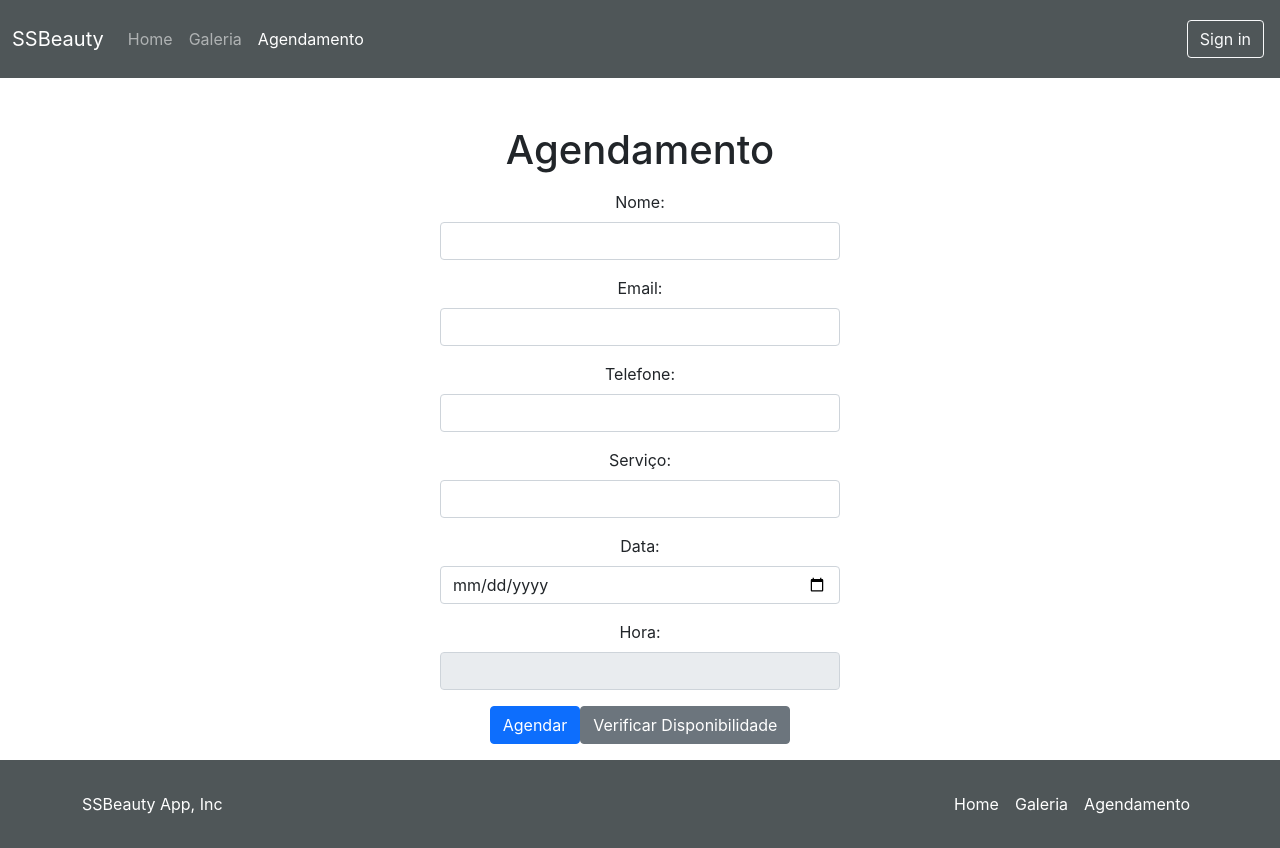
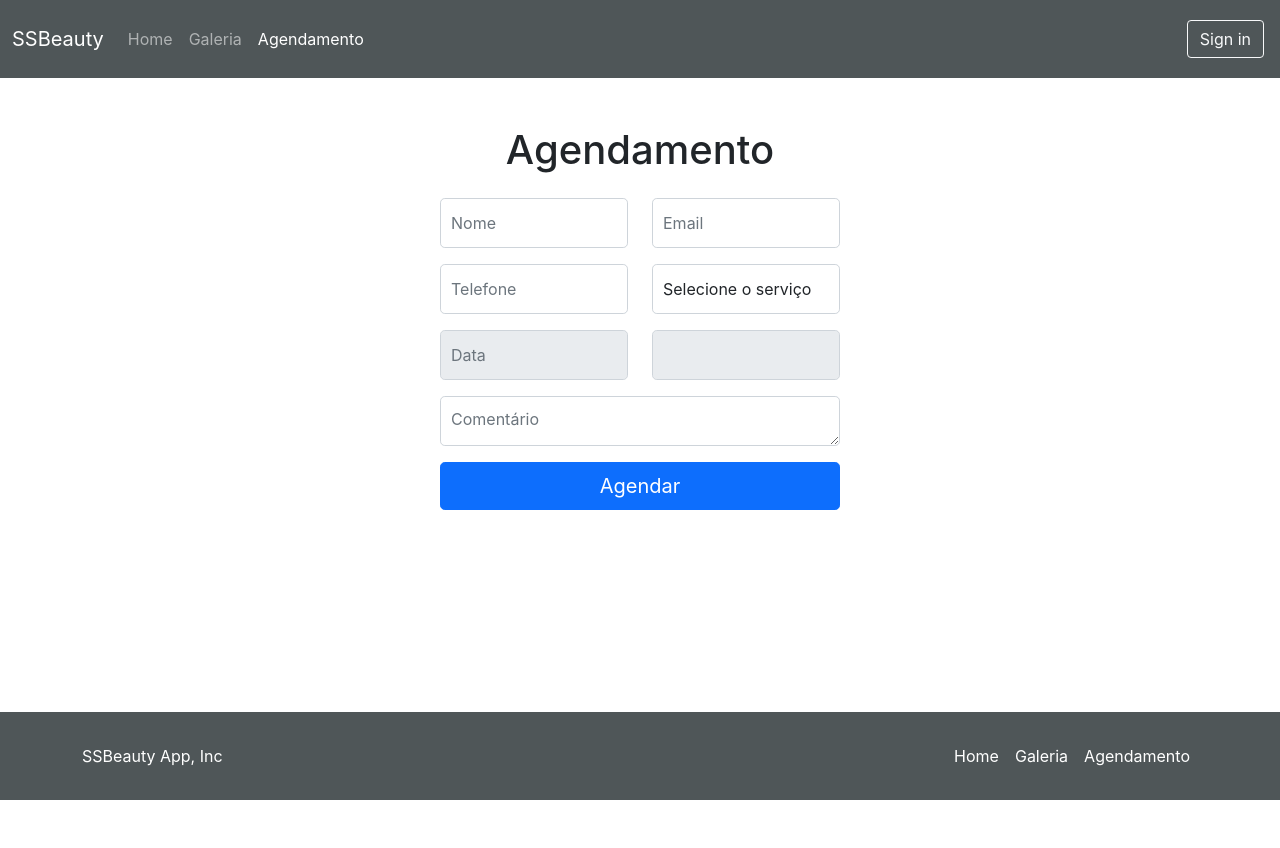
Before and after one commit to moisesgianizelli/ssbeauty-frontend, a React (Create React App) app: page /booking in a window 1280 px wide. After the commit the page ends 800 px from the top, so only its background shows below. Built offline with nearby package versions, Linux system fonts and the light colour scheme.

Commit message:
Advances on Booking page

```diff
--- a/src/App.css
+++ b/src/App.css
@@ -55,3 +55,10 @@
   object-fit: cover;
   border-radius: 8px;
 }
+
+.input-lg {
+  width: 100%;
+  height: 50px;
+  padding: 10px;
+  font-size: 16px;
+}
--- a/src/layouts/HomePage/components/Booking.tsx
+++ b/src/layouts/HomePage/components/Booking.tsx
@@ -1,4 +1,8 @@
 import React, { useState } from "react";
+import { useForm } from "react-hook-form";
+import { Calendar, momentLocalizer } from "react-big-calendar";
+import moment from "moment";
+import "react-big-calendar/lib/css/react-big-calendar.css";
 import { Modal, Button } from "react-bootstrap";
 
 interface BookingForm {
@@ -6,9 +10,12 @@ interface BookingForm {
   email: string;
   phone: string;
   service: string;
-  date: string;
+  date: Date | null;
   time: string;
+  comment: string;
 }
+
+const localizer = momentLocalizer(moment);
 
 export const Booking = () => {
   const [formData, setFormData] = useState<BookingForm>({
@@ -16,21 +23,35 @@ export const Booking = () => {
     email: "",
     phone: "",
     service: "",
-    date: "",
+    date: null,
     time: "",
+    comment: "",
   });
 
-  const [showModal, setShowModal] = useState<boolean>(false);
+  const [showDateModal, setShowDateModal] = useState<boolean>(false);
+  const [showTimeModal, setShowTimeModal] = useState<boolean>(false);
   const [selectedTime, setSelectedTime] = useState<string>("");
 
-  const handleChange = (e: React.ChangeEvent<HTMLInputElement>) => {
+  const {
+    register,
+    formState: { errors },
+  } = useForm<BookingForm>();
+
+  const handleChange = (
+    e: React.ChangeEvent<HTMLSelectElement | HTMLInputElement>
+  ) => {
     setFormData({ ...formData, [e.target.name]: e.target.value });
+  };
+
+  const handleSelectSlot = (slotInfo: { start: Date; end: Date }) => {
+    setFormData({ ...formData, date: slotInfo.start });
+    setShowDateModal(false);
   };
 
   const handleTimeSelection = (time: string) => {
     setSelectedTime(time);
     setFormData({ ...formData, time });
-    setShowModal(false);
+    setShowTimeModal(false);
   };
 
   const handleSubmit = (e: React.FormEvent<HTMLFormElement>) => {
@@ -38,125 +59,175 @@ export const Booking = () => {
     console.log(formData);
   };
 
+  const events = [
+    {
+      title: "Disponível",
+      start: new Date(2024, 3, 21, 10, 0), //data disponivel
+      end: new Date(2024, 3, 21, 11, 0),
+    },
+    {
+      title: "Disponível",
+      start: new Date(2024, 3, 22, 13, 0), // hora disponivel
+      end: new Date(2024, 3, 22, 14, 0),
+    },
+    {
+      title: "Disponível",
+      start: new Date(2024, 3, 23, 15, 0), // Exemplo de data e hora disponível
+      end: new Date(2024, 3, 23, 16, 0),
+    },
+  ];
+
   return (
-    <div className="mt-5 text-center">
-      <h1>Agendamento</h1>
+    <div className="container mt-5">
+      <h1 className="text-center mb-4">Agendamento</h1>
       <form
         onSubmit={handleSubmit}
-        className="mt-3 mx-auto"
-        style={{ maxWidth: "400px" }}
+        style={{ maxWidth: "400px", margin: "auto" }}
       >
-        <div className="mb-3">
-          <label htmlFor="name" className="form-label">
-            Nome:
-          </label>
+        <div className="row mb-3">
+          <div className="col">
             <input
               type="text"
-            name="name"
-            value={formData.name}
-            onChange={handleChange}
-            className="form-control"
+              placeholder="Nome"
+              {...register("name")}
+              className="form-control form-control-lg input-lg"
               required
             />
           </div>
-        <div className="mb-3">
-          <label htmlFor="email" className="form-label">
-            Email:
-          </label>
+          <div className="col">
             <input
               type="email"
-            name="email"
-            value={formData.email}
-            onChange={handleChange}
-            className="form-control"
+              placeholder="Email"
+              {...register("email")}
+              className="form-control form-control-lg input-lg"
               required
             />
           </div>
-        <div className="mb-3">
-          <label htmlFor="phone" className="form-label">
-            Telefone:
-          </label>
+        </div>
+        <div className="row mb-3">
+          <div className="col">
             <input
               type="tel"
-            name="phone"
-            value={formData.phone}
-            onChange={handleChange}
-            className="form-control"
+              placeholder="Telefone"
+              {...register("phone")}
+              className="form-control form-control-lg input-lg"
               required
             />
           </div>
-        <div className="mb-3">
-          <label htmlFor="service" className="form-label">
-            Serviço:
-          </label>
+          <div className="col">
+            <select
+              {...register("service")}
+              className="form-control form-control-lg input-lg"
+              required
+            >
+              <option value="">Selecione o serviço</option>
+              <option value="Sobrancelha">Sobrancelha</option>
+              <option value="Micropigmentação">Micropigmentação</option>
+            </select>
+          </div>
+        </div>
+        <div className="row mb-3">
+          <div className="col">
             <input
               type="text"
-            name="service"
-            value={formData.service}
-            onChange={handleChange}
-            className="form-control"
+              name="date"
+              placeholder="Data"
+              value={formData.date ? formData.date.toLocaleDateString() : ""}
+              readOnly
+              className="form-control form-control-lg input-lg"
               required
+              onClick={() => setShowDateModal(true)}
             />
           </div>
-        <div className="mb-3">
-          <label htmlFor="date" className="form-label">
-            Data:
-          </label>
-          <input
-            type="date"
-            name="date"
-            value={formData.date}
-            onChange={handleChange}
-            className="form-control"
-            required
-          />
-        </div>
-        <div className="mb-3">
-          <label htmlFor="time" className="form-label">
-            Hora:
-          </label>
+          <div className="col">
             <input
               type="text"
               name="time"
               value={selectedTime}
               readOnly
-            className="form-control"
+              className="form-control form-control-lg input-lg"
               required
+              onClick={() => setShowTimeModal(true)}
             />
           </div>
-        <Button type="submit" className="mb-3">
+        </div>
+        <div className="mb-3">
+          <textarea
+            placeholder="Comentário"
+            {...register("comment")}
+            className="form-control form-control-lg input-lg"
+          />
+        </div>
+        <div className="d-grid">
+          <button type="submit" className="btn btn-primary btn-lg">
             Agendar
-        </Button>
-        <Button
-          variant="secondary"
-          onClick={() => setShowModal(true)}
-          className="mb-3"
-        >
-          Verificar Disponibilidade
-        </Button>
+          </button>
+        </div>
       </form>
 
-      <Modal show={showModal} onHide={() => setShowModal(false)}>
+      <Modal show={showDateModal} onHide={() => setShowDateModal(false)}>
         <Modal.Header closeButton>
-          <Modal.Title>Datas e Horários Disponíveis</Modal.Title>
+          <Modal.Title>Selecione a Data</Modal.Title>
         </Modal.Header>
         <Modal.Body>
+          <div style={{ height: 500 }}>
+            <Calendar
+              localizer={localizer}
+              events={events}
+              startAccessor="start"
+              endAccessor="end"
+              selectable="ignoreEvents"
+              onSelectSlot={handleSelectSlot}
+              eventPropGetter={(event, start, end, isSelected) => ({
+                className: "disabled-event",
+              })}
+            />
+          </div>
+        </Modal.Body>
+        <Modal.Footer>
+          <Button variant="secondary" onClick={() => setShowDateModal(false)}>
+            Fechar
+          </Button>
+        </Modal.Footer>
+      </Modal>
+
+      <Modal show={showTimeModal} onHide={() => setShowTimeModal(false)}>
+        <Modal.Header closeButton>
+          <Modal.Title>Selecione a Hora</Modal.Title>
+        </Modal.Header>
+        <Modal.Body>
+          <div className="d-flex justify-content-center">
             <Button
-            variant="outline-primary"
-            className="d-block mx-auto mb-2"
-            onClick={() => handleTimeSelection("09:00")}
-          >
-            09:00
-          </Button>
-          <Button
-            variant="outline-primary"
-            className="d-block mx-auto mb-2"
+              variant="primary"
+              className="m-2"
               onClick={() => handleTimeSelection("10:00")}
             >
               10:00
             </Button>
+            <Button
+              variant="primary"
+              className="m-2"
+              onClick={() => handleTimeSelection("13:00")}
+            >
+              13:00
+            </Button>
+            <Button
+              variant="primary"
+              className="m-2"
+              onClick={() => handleTimeSelection("15:00")}
+            >
+              15:00
+            </Button>
+          </div>
         </Modal.Body>
+        <Modal.Footer>
+          <Button variant="secondary" onClick={() => setShowTimeModal(false)}>
+            Fechar
+          </Button>
+        </Modal.Footer>
       </Modal>
     </div>
   );
 };
+
+export default Booking;
```
Also changed, not shown: package.json (+7 -0 lines), 1 other file (tests, documents, lock files or other folders). Lines whose indentation alone changed are shown as unchanged.
